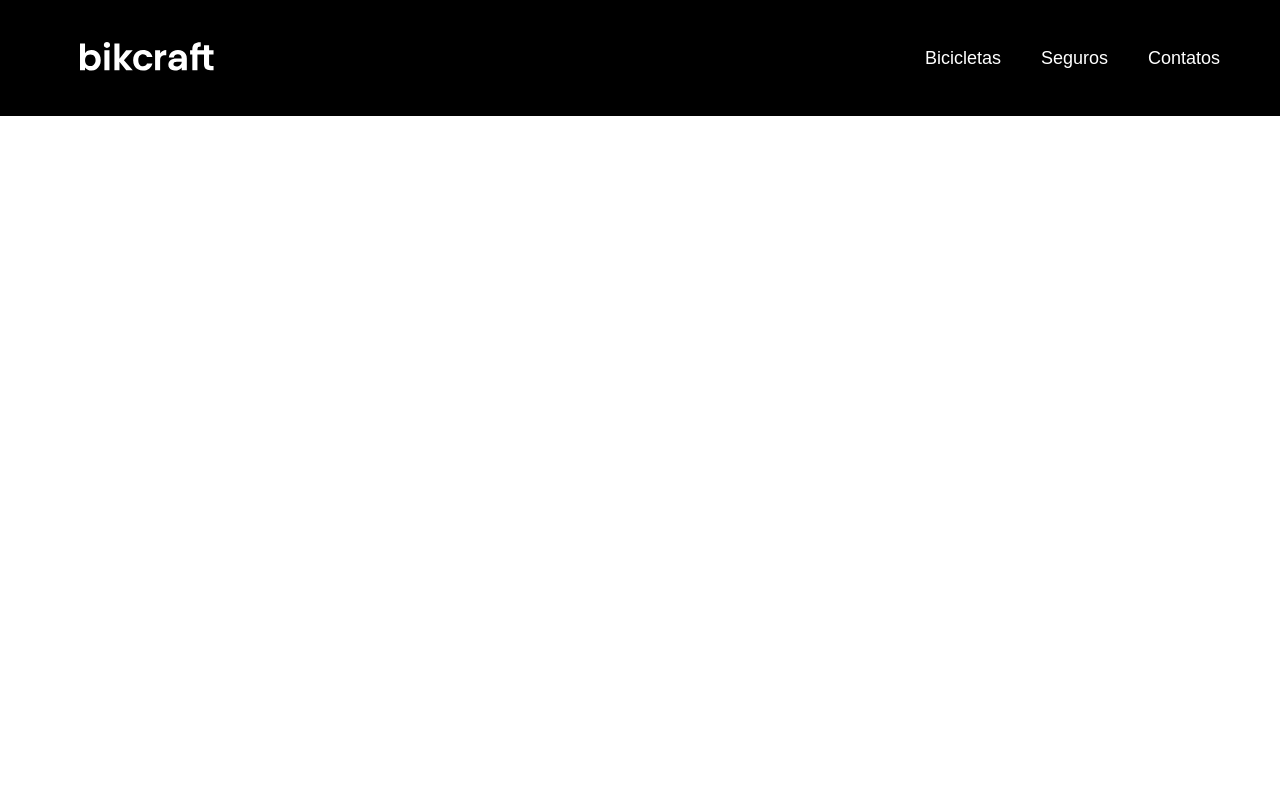
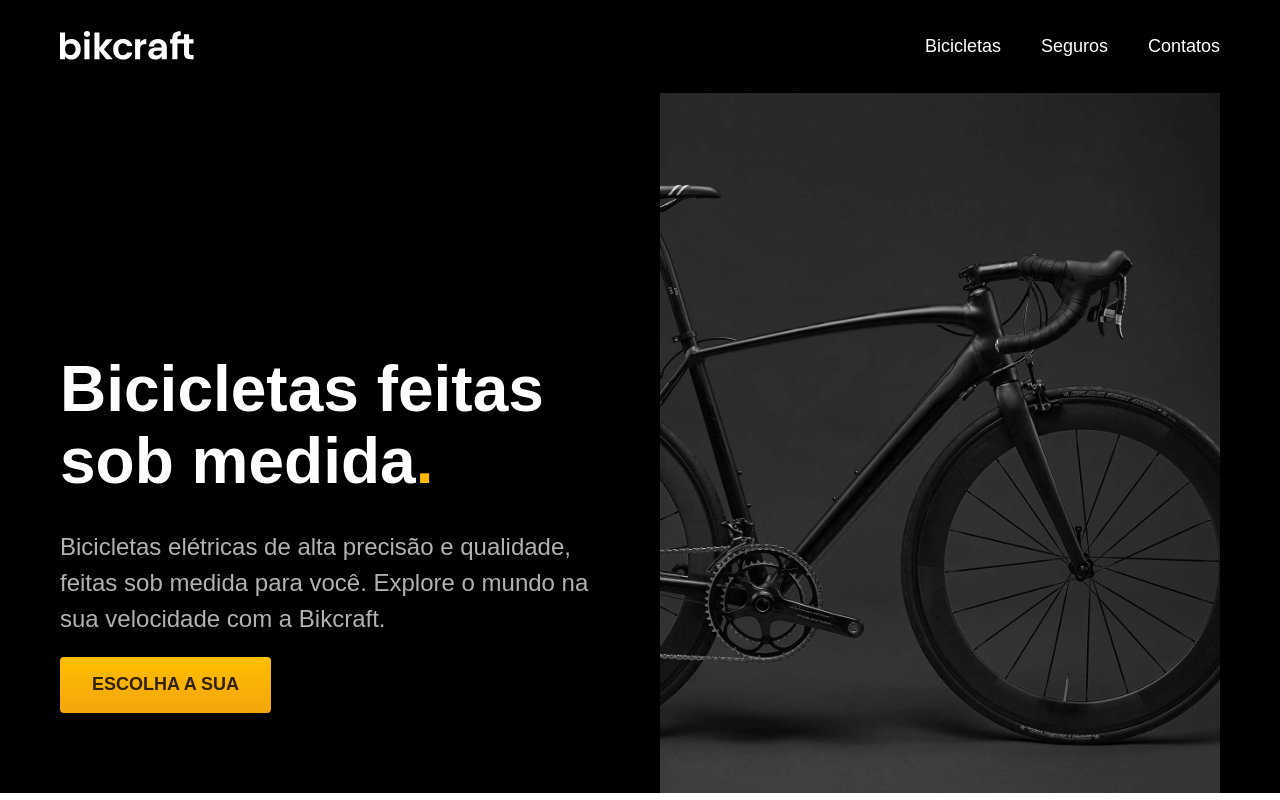
Before and after one commit to gustavolimadesousa/bikcraft, a plain HTML site: page index.html in a window 1280 px wide. Drawn offline with Linux system fonts and the light colour scheme.

Commit message:
introdução

```diff
--- a/css/style.css
+++ b/css/style.css
@@ -4,14 +4,24 @@ body {
   font-family: Arial, Helvetica, sans-serif; /* Estabelece uma fonte para todo o body. */
 }
 
+h1,
+ul,
+p {
+  margin: 0px; /* Tira a margem. */
+}
+
 ul {
-  margin: 0px; /* Tira a margem da ul. */
   padding: 0px; /* Tira o padding da ul. */
   list-style: none; /* Tira o estilo de lista 'bolinha preta'. */
 }
 
 a {
   text-decoration: none; /* Tira o sublinhado base dos links. */
+  color: inherit; /* Faz com que os links comecem a herdar a cor do elemento pai. */
+}
+
+img {
+  max-width: 100%; /* Faz com que a imagem cresça somente do tamanho do container. */
 }
 
 .header-bg {
@@ -31,7 +41,8 @@ a {
 }
 
 .header img {
-  padding: 20px; /* Cria um padding para a imagem da logo. */
+  /* padding: 20px; */
+  /* Cria um padding para a imagem da logo. */
 }
 
 .header-menu {
@@ -97,3 +108,58 @@ a {
     font-size: 14px; /* Diminue a fonte dos links-botões. */
   }
 }
+
+.introducao-bg {
+  background: #000000;
+  color: #ffffff;
+}
+
+.introducao {
+  display: grid;
+  grid-template-columns: 1fr 1fr;
+  gap: 0 40px; /* Gap de 40px lado esquerdo e direito. */
+  max-width: 1200px; /* Define o tamanho do container do conteudo. */
+  box-sizing: border-box; /* Faz com que os paddings se unam. */
+  padding: 0 20px; /* Define um padding para a esquerda e direita. */
+  margin: 0 auto; /* Define uma margin automática para centralizar o container no meio do viewport.  */
+}
+
+.introducao-conteudo {
+  align-self: end; /* Alinha o conteûdo ao bottom.  */
+  padding-bottom: 80px; /* Descola do bottom. */
+}
+
+.introducao h1 {
+  margin-bottom: 32px; /* Foi decidido que sempre quando ao colocar margem colocar no bottom pra depois ficar mais facil pra ajustar. */
+  font-size: 64px;
+  line-height: 1.125;
+}
+
+.introducao span {
+  color: #ffbb00; /* Faz com que o ponto fique com uma cor específica. */
+}
+
+.introducao p {
+  margin-bottom: 20px; /* Foi decidido que sempre quando ao colocar margem colocar no bottom pra depois ficar mais facil pra ajustar. */
+  font-size: 64px;
+  font-size: 24px;
+  line-height: 1.5;
+  color: #b2b2b2;
+}
+
+.introducao a {
+  display: inline-block; /* Display inline-block faz com que o link adere aos padding corretamente. */
+  padding: 16px 32px;
+  background: linear-gradient(#ffbf00, #f2a50c); /* Esse é um método para aplicar um gradiente ao botão. */
+  border-radius: 4px;
+  box-shadow: 0 1px 2px rgba(0,0,0,.1); /* Aplica uma sombra ao botão. */
+  text-transform: uppercase; /* Tranforma o texto em maiúsculo. */
+  color: #332200;
+  font-size: 18px;
+  line-height: 1.33;
+  font-weight: bold; /* Define a peso da fonte como negrito. */
+}
+
+.introducao a:hover {
+  background: linear-gradient(#ffb60d, #e59317); /* Esse é um método para aplicar um gradiente ao botão mais escuro quando ouver um hover. */
+}
--- a/index.html
+++ b/index.html
@@ -23,8 +23,19 @@
         </ul>
       </nav>
     </div>
+  </header>
+  <main class="introducao-bg">
+    <div class="introducao">
+      <div class="introducao-conteudo">
+        <h1>Bicicletas feitas sob medida<span>.</span></h1>
+        <p>Bicicletas elétricas de alta precisão e qualidade, feitas sob medida para você. Explore o mundo na sua velocidade com a Bikcraft.</p>
+        <a href="./bicicletas.html">Escolha a sua</a>
+      </div>
 
-  </header>
+      <img src="./img/fotos/introducao.jpg" alt="Bicicleta Elétrica Preta">
+    </div>
+
+  </main>
 </body>
 
 </html>
```
